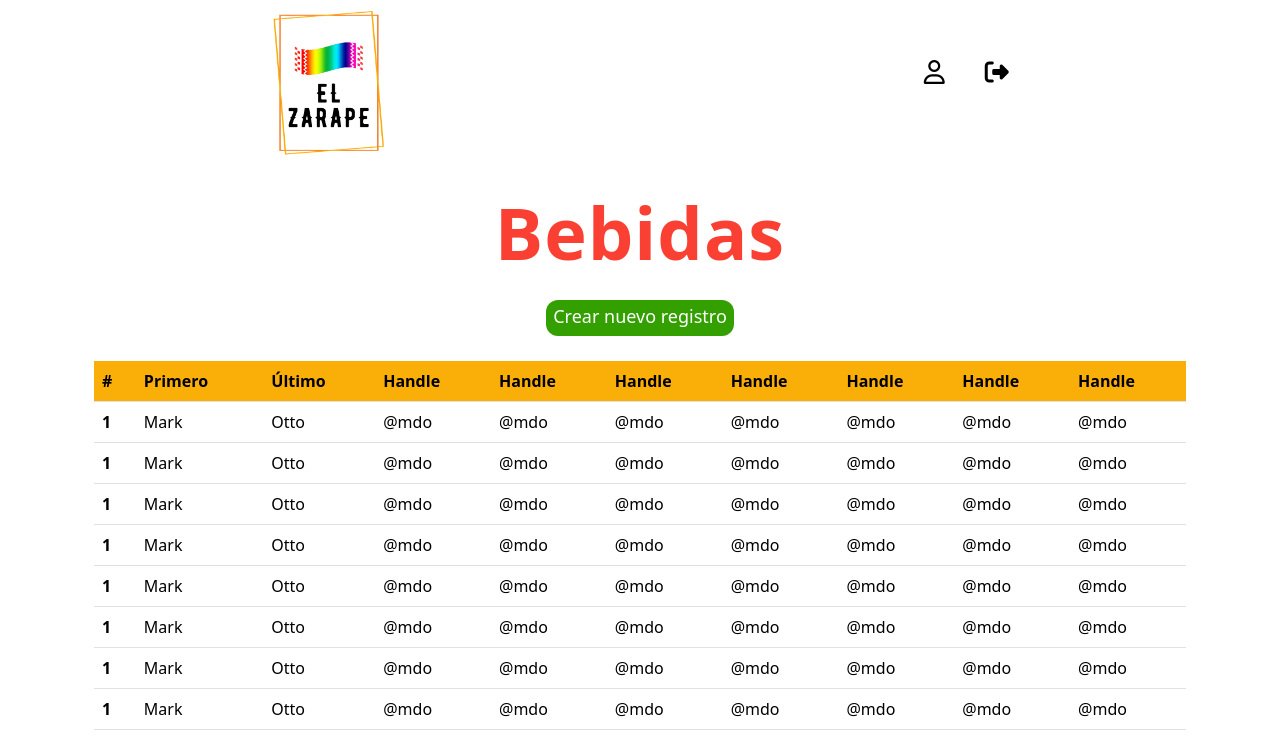
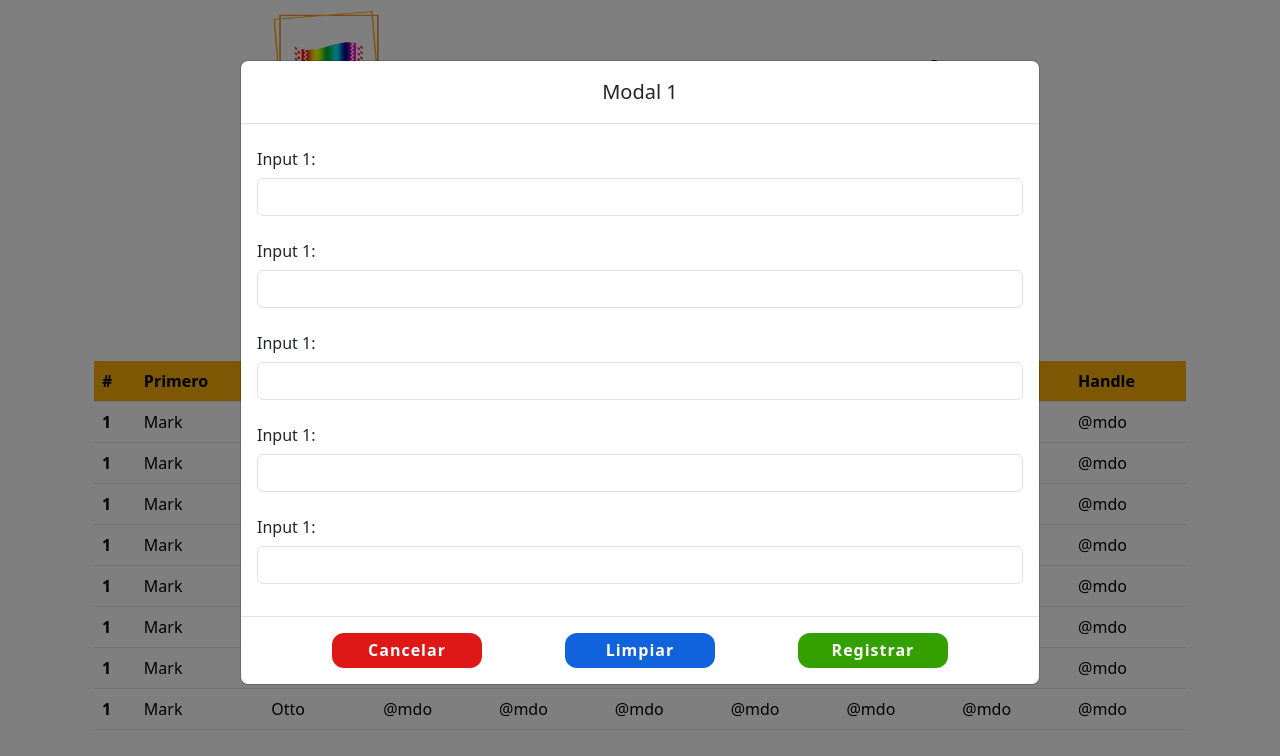
Before and after one commit to DevOjeda016/el-zarape, a plain HTML site: page index.html in a window 1280 px wide. Both pictures are taken after a click on the button "Crear nuevo registro". Drawn offline with Linux system fonts and the light colour scheme.

Commit message:
Describe changes

```diff
--- a/assets/css/index-admin.css
+++ b/assets/css/index-admin.css
@@ -9,6 +9,7 @@
 /*Botones*/
 .button-create {
     font-weight: 500;
+    letter-spacing: 1px;
     background-color: #33A000;
     border-radius: 12px;
     padding: 3px 7px;
@@ -19,9 +20,12 @@
 .button-create:hover {
     color: #33A000;
     background-color: #fff;
-    border: none;
-    outline: 2px solid #33A000;
+    outline: 2px solid #33A000 !important;
     transition: background 0.4s;
+}
+
+.button-create:active {
+    outline: 2px solid #33A000 !important;
 }
 
 
--- /dev/null
+++ b/assets/css/modal.css
@@ -0,0 +1,74 @@
+/*General style button*/
+.modal-footer__button {
+    letter-spacing: 1px;
+    color: #fff;
+    width: 150px;
+    height: 35px;
+    border-radius: 12px;
+    border: none;
+}
+
+
+.btn-agree {
+    font-weight: 600;
+    background-color: #33A000;
+}
+
+.btn-agree:hover {
+    color: #33A000;
+    background-color: #fff;
+    outline: 2px solid #33A000 !important;
+    transition: background 0.4s;
+}
+
+.btn-agree:active {
+    outline: 2px solid #33A000 !important;
+}
+
+.btn-modify {
+    font-weight:600;
+    background-color: #e5be01;
+}
+
+.btn-modify:hover {
+    color: #e5be01;
+    background-color: #fff;
+    outline: 2px solid #e5be01 !important;
+    transition: background 0.4s;
+}
+
+.btn-modify:active {
+    outline: 2px solid #e5be01 !important;
+}
+
+.btn-clean {
+    font-weight:600;
+    background-color: #1163dd;
+}
+
+.btn-clean:hover {
+    color: #1163dd;
+    background-color: #fff;
+    outline: 2px solid #1163dd !important;
+    transition: background 0.4s;
+}
+
+.btn-clean:active {
+    outline: 2px solid #1163dd !important;
+}
+
+.btn-cancel {
+    font-weight:600;
+    background-color: #df1717;
+}
+
+.btn-cancel:hover {
+    color: #df1717;
+    background-color: #fff;
+    outline: 2px solid #df1717 !important;
+    transition: background 0.4s;
+}
+
+.btn-cancel:active {
+    outline: 2px solid #df1717 !important;
+}
--- a/index.html
+++ b/index.html
@@ -7,6 +7,7 @@
     <link rel="stylesheet" href="assets/css/bootstrap.min.css">
     <link rel="stylesheet" href="assets/css/index.css">
     <link rel="stylesheet" href="assets/css/index-admin.css">
+    <link rel="stylesheet" href="assets/css/modal.css">
     <script src="https://kit.fontawesome.com/7348c59eb0.js" crossorigin="anonymous"></script>
     <title>Document</title>
 </head>
@@ -29,7 +30,8 @@
     <main class="content container">
         <h1 class="content__element title display-2 text-center">Bebidas</h1>
         <div class="content__element container-button container-fluid d-flex justify-content-center">
-            <button class="button-create style-text">Crear nuevo registro</button>
+            <button class="button-create style-text" data-bs-target="#modal-create" data-bs-toggle="modal">Crear nuevo
+                registro</button>
         </div>
         <div class="content__element container-fluid">
             <div class="container-table table-responsive">
@@ -153,6 +155,67 @@
             </div>
         </div>
     </main>
+
+    <!-- Modal CRUD to manage the components -->
+    <!--Modal to create new register-->
+    <div class="modal fade modal-lg modal-dialog-scrollable" id="modal-create" aria-hidden="true" aria-labelledby="modal-create" tabindex="-1">
+        <div class="modal-dialog modal-dialog-centered">
+            <div class="modal-content">
+                <div class="modal-header d-flex justify-content-center">
+                    <h1 class="modal-title fs-5" id="exampleModalToggleLabel">Modal 1</h1>
+                </div>
+                <div class="modal-body">
+                    <form>
+                        <div class="mb-3">
+                            <label for="input1" class="col-form-label">Input 1:</label>
+                            <input type="text" class="form-control" id="input1">
+                        </div>
+                        <div class="mb-3">
+                            <label for="input1" class="col-form-label">Input 1:</label>
+                            <input type="text" class="form-control" id="input1">
+                        </div>
+                        <div class="mb-3">
+                            <label for="input1" class="col-form-label">Input 1:</label>
+                            <input type="text" class="form-control" id="input1">
+                        </div>
+                        <div class="mb-3">
+                            <label for="input1" class="col-form-label">Input 1:</label>
+                            <input type="text" class="form-control" id="input1">
+                        </div>
+                        <div class="mb-3">
+                            <label for="input1" class="col-form-label">Input 1:</label>
+                            <input type="text" class="form-control" id="input1">
+                        </div>
+                    </form>
+                </div>
+                <div class="modal-footer d-flex justify-content-evenly">
+                    <button type="button" class="modal-footer__button btn-cancel" data-bs-dismiss="modal" aria-label="Close">Cancelar</button>
+                    <button type="button" class="modal-footer__button btn-clean">Limpiar</button>
+                    <button class="modal-footer__button btn-agree" data-bs-target="#modal-preview" data-bs-toggle="modal">Registrar</button>
+                </div>
+            </div>
+        </div>
+    </div>
+    <!--Modal to view preview-->
+    <div class="modal fade modal-lg" id="modal-preview" aria-hidden="true"
+    aria-labelledby="modal-preview" tabindex="-1">
+        <div class="modal-dialog modal-dialog-centered">
+            <div class="modal-content">
+                <div class="modal-header d-flex justify-content-center">
+                    <h1 class="modal-title fs-5" id="exampleModalToggleLabel">Modal preview</h1>
+                </div>
+                <div class="modal-body">
+                    Aqui aparecerá la info (texto remplazable).
+                </div>
+                <div class="modal-footer d-flex justify-content-evenly">
+                    <button type="button" class="modal-footer__button btn-cancel" data-bs-dismiss="modal" aria-label="Close">Cancelar</button>
+                    <button class="modal-footer__button btn-modify" data-bs-target="#modal-create" data-bs-toggle="modal">Modificar</button>
+                    <button class="modal-footer__button btn-agree" data-bs-target="#modal-preview" data-bs-toggle="modal">Finalizar</button>
+                </div>
+            </div>
+        </div>
+    </div>
+    <!--JS Bootstrap-->
     <script src="assets/js/bootstrap.min.js"></script>
 </body>
 
```
Also changed, not shown: 1 other file. Lines whose indentation alone changed are shown as unchanged.
